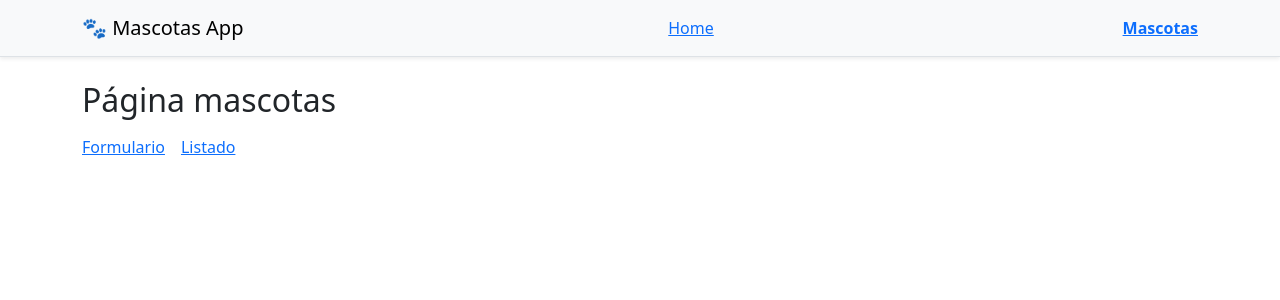
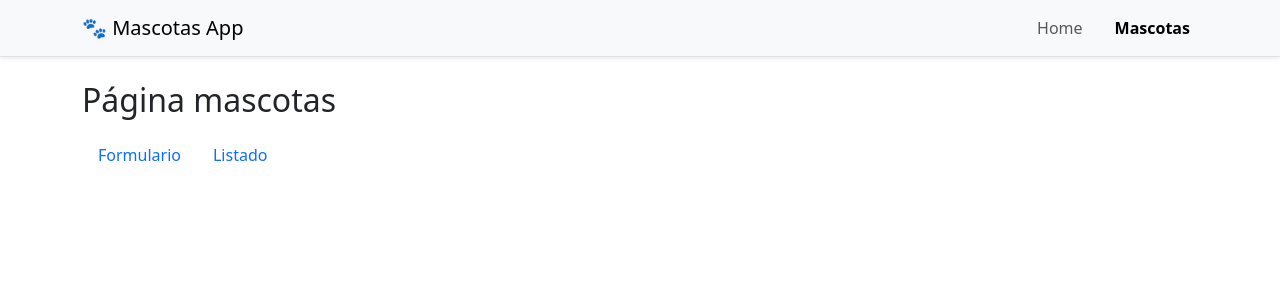
Before and after one commit to jjandress/proyecto-mascotas, a React (Vite) app: page /mascotas in a window 1280 px wide. Shown: the top 300 px of the page. Built offline with nearby package versions, Linux system fonts and the light colour scheme.

Commit message:
feat: mejora navbar y mascotas page

```diff
--- a/src/components/Navbar.jsx
+++ b/src/components/Navbar.jsx
@@ -1,16 +1,25 @@
 import { NavLink } from 'react-router-dom'
 
 function Navbar() {
+    const linkClase = ({ isActive }) =>
+        `nav-link ${isActive ? "active fw-bold" : ""}`;
+
     return (
-        <nav className="navbar bg-light border-bottom shadow-sm">
-            <div className="container d-flex gap-3">
-                <span className="navbar-brand mb-0">🐾 Mascotas App</span>
-                <NavLink to="/" end className={({ isActive }) => isActive ? "fw-bold" : ""}>
-                    Home
-                </NavLink>
-                <NavLink to="/mascotas" className={({ isActive }) => isActive ? "fw-bold" : ""}>
-                    Mascotas
-                </NavLink>
+        <nav className="navbar navbar-expand navbar-light bg-light border-bottom shadow-sm">
+            <div className="container">
+                <span className="navbar-brand">🐾 Mascotas App</span>
+                <ul className="navbar-nav flex-row gap-3">
+                    <li className="nav-item">
+                        <NavLink to="/" className={linkClase} end>
+                            Home
+                        </NavLink>
+                    </li>
+                    <li className="nav-item">
+                        <NavLink to="/mascotas" className={linkClase}>
+                            Mascotas
+                        </NavLink>
+                    </li>
+                </ul>
             </div>
         </nav>
     )
--- a/src/pages/MascotasPage.jsx
+++ b/src/pages/MascotasPage.jsx
@@ -1,18 +1,25 @@
 import { NavLink, Outlet } from "react-router-dom";
 
 function MascotasPage() {
+    const linkClase = ({ isActive }) =>
+        `nav-link ${isActive ? "active fw-bold" : ""}`;
+
     return (
         <section className="container py-4">
             <h2 className="mb-3">Página mascotas</h2>
 
-            <div className="d-flex gap-3 mb-4">
-                <NavLink to="formulario" className={({ isActive }) => isActive ? "fw-bold" : ""}>
-                    Formulario
-                </NavLink>
-                <NavLink to="listado" className={({ isActive }) => isActive ? "fw-bold" : ""}>
-                    Listado
-                </NavLink>
-            </div>
+            <ul className="nav mb-4">
+                <li className="nav-item">
+                    <NavLink to="formulario" className={linkClase}>
+                        Formulario
+                    </NavLink>
+                </li>
+                <li className="nav-item">
+                    <NavLink to="listado" className={linkClase}>
+                        Listado
+                    </NavLink>
+                </li>
+            </ul>
 
             <Outlet />
         </section>
```
